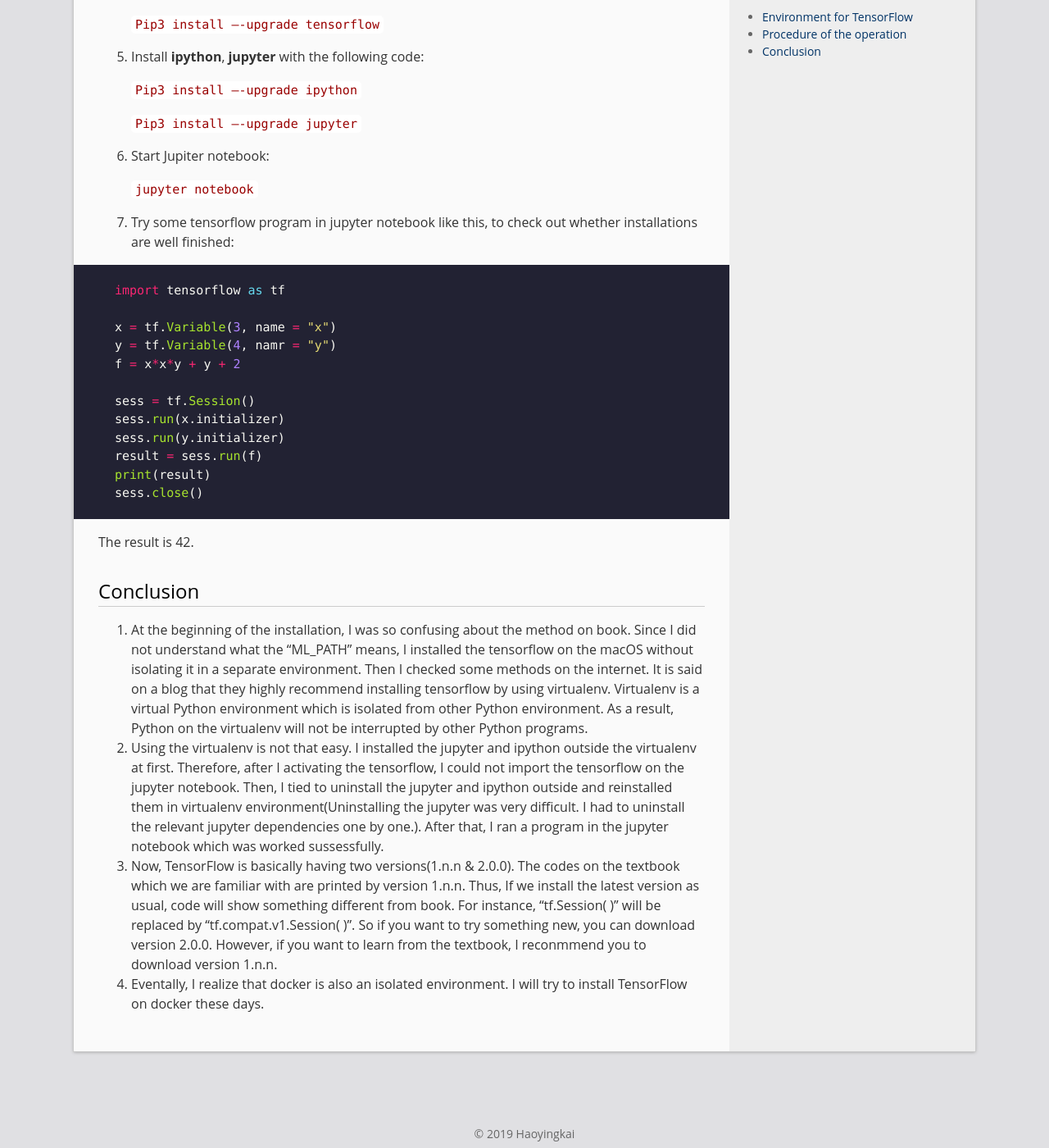
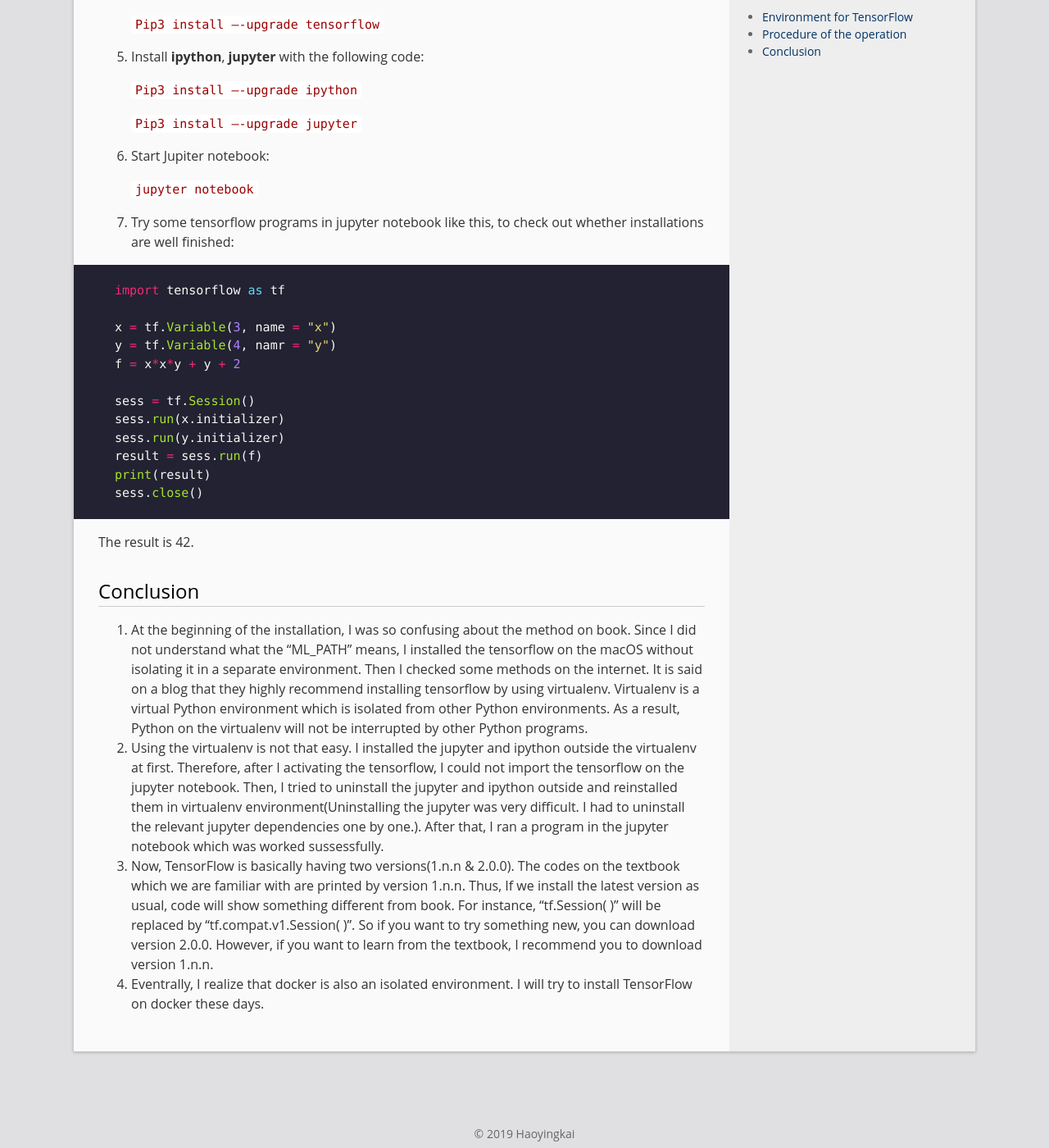
Before and after one commit to MRH2458215309/MRH2458215309.github.io, a Jekyll site: the page built from _posts/2019-10-26-TensorFlow-Installation.md, in a window 1280 px wide and 1400 px high, scrolled down 1178 px. Shown: the whole window at 82% size. Built offline with Jekyll 4.4.1, drawn with Linux system fonts in a browser that asks for light colours.

Commit message:
Update 2019-10-26-TensorFlow-Installation.md

````diff
--- a/_posts/2019-10-26-TensorFlow-Installation.md
+++ b/_posts/2019-10-26-TensorFlow-Installation.md
@@ -55,7 +55,7 @@ Python version: 3.7.4
 
    `jupyter notebook`
 
-7. Try some tensorflow program in jupyter notebook like this, to check out whether installations are well finished:
+7. Try some tensorflow programs in jupyter notebook like this, to check out whether installations are well finished:
 
 ```python
 import tensorflow as tf
@@ -76,7 +76,7 @@ The result is 42.
 
 ## Conclusion ##
 
-1.  At the beginning of the installation, I was so confusing about the method on book. Since I did not understand what the “ML_PATH” means, I installed the tensorflow on the macOS without isolating it in a separate environment. Then I checked some methods on the internet. It is said on a blog that they highly recommend installing tensorflow by using virtualenv. Virtualenv is a virtual Python environment which is isolated from other Python environment. As a result, Python on the virtualenv will not be interrupted by other Python programs.
-2.  Using the virtualenv is not that easy. I installed the jupyter and ipython outside the virtualenv at first. Therefore, after I activating the tensorflow, I could not import the tensorflow on the jupyter notebook. Then, I tied to uninstall the jupyter and ipython outside and reinstalled them in virtualenv environment(Uninstalling the jupyter was very difficult. I had to uninstall the relevant jupyter dependencies one by one.). After that, I ran a program in the jupyter notebook which was worked sussessfully.
-3. Now, TensorFlow is basically having two versions(1.n.n & 2.0.0). The codes on the textbook which we are familiar with are  printed by version 1.n.n. Thus, If we install the latest version as usual, code will show something different from book. For instance, "tf.Session( )" will be replaced by "tf.compat.v1.Session( )". So if you want to try something new, you can download version 2.0.0. However, if you want to learn from the textbook, I reconmmend you to download version 1.n.n.
-4. Eventally, I realize that docker is also an isolated environment. I will try to install TensorFlow on docker these days.
+1.  At the beginning of the installation, I was so confusing about the method on book. Since I did not understand what the “ML_PATH” means, I installed the tensorflow on the macOS without isolating it in a separate environment. Then I checked some methods on the internet. It is said on a blog that they highly recommend installing tensorflow by using virtualenv. Virtualenv is a virtual Python environment which is isolated from other Python environments. As a result, Python on the virtualenv will not be interrupted by other Python programs.
+2.  Using the virtualenv is not that easy. I installed the jupyter and ipython outside the virtualenv at first. Therefore, after I activating the tensorflow, I could not import the tensorflow on the jupyter notebook. Then, I tried to uninstall the jupyter and ipython outside and reinstalled them in virtualenv environment(Uninstalling the jupyter was very difficult. I had to uninstall the relevant jupyter dependencies one by one.). After that, I ran a program in the jupyter notebook which was worked sussessfully.
+3. Now, TensorFlow is basically having two versions(1.n.n & 2.0.0). The codes on the textbook which we are familiar with are  printed by version 1.n.n. Thus, If we install the latest version as usual, code will show something different from book. For instance, "tf.Session( )" will be replaced by "tf.compat.v1.Session( )". So if you want to try something new, you can download version 2.0.0. However, if you want to learn from the textbook, I recommend you to download version 1.n.n.
+4. Eventrally, I realize that docker is also an isolated environment. I will try to install TensorFlow on docker these days.
````
